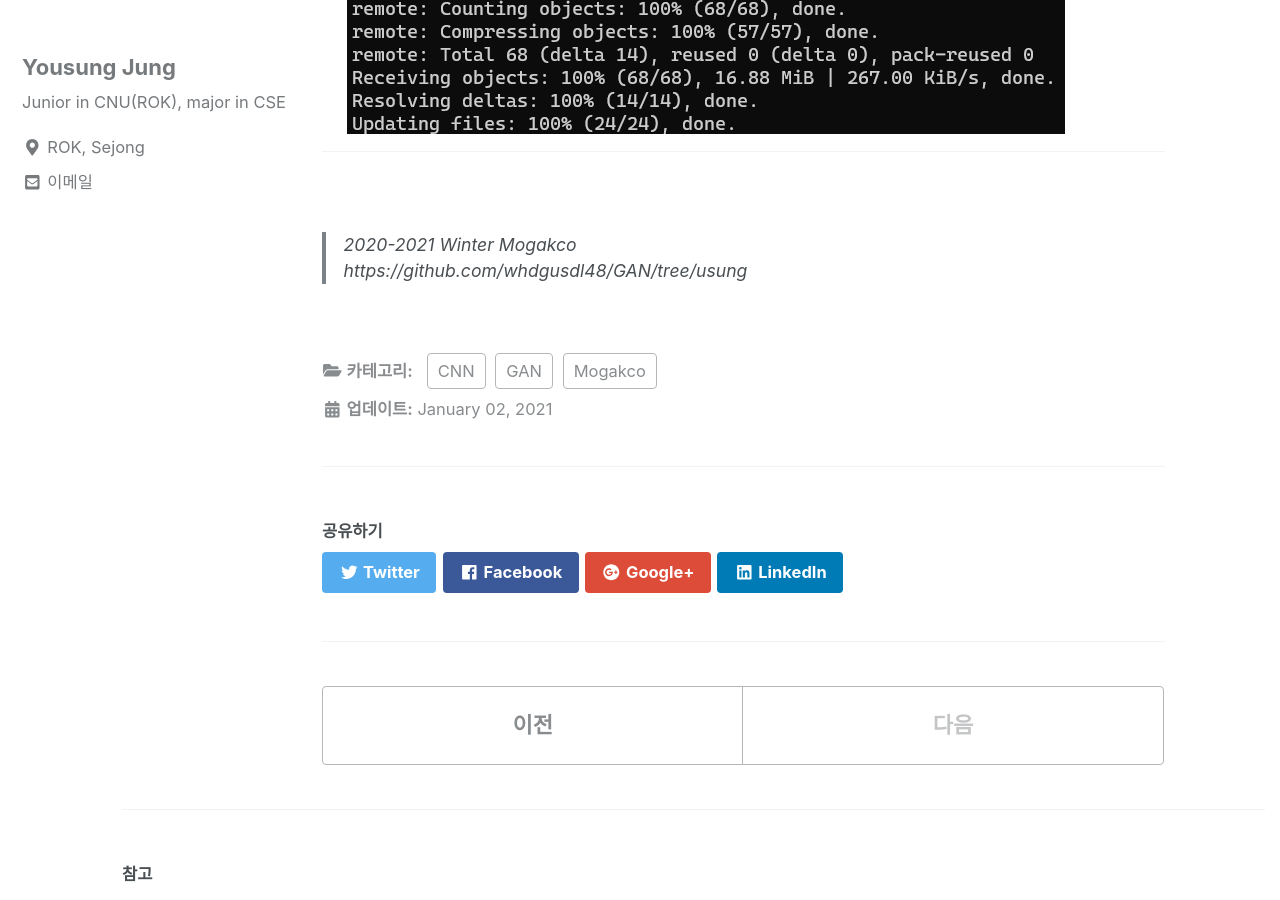
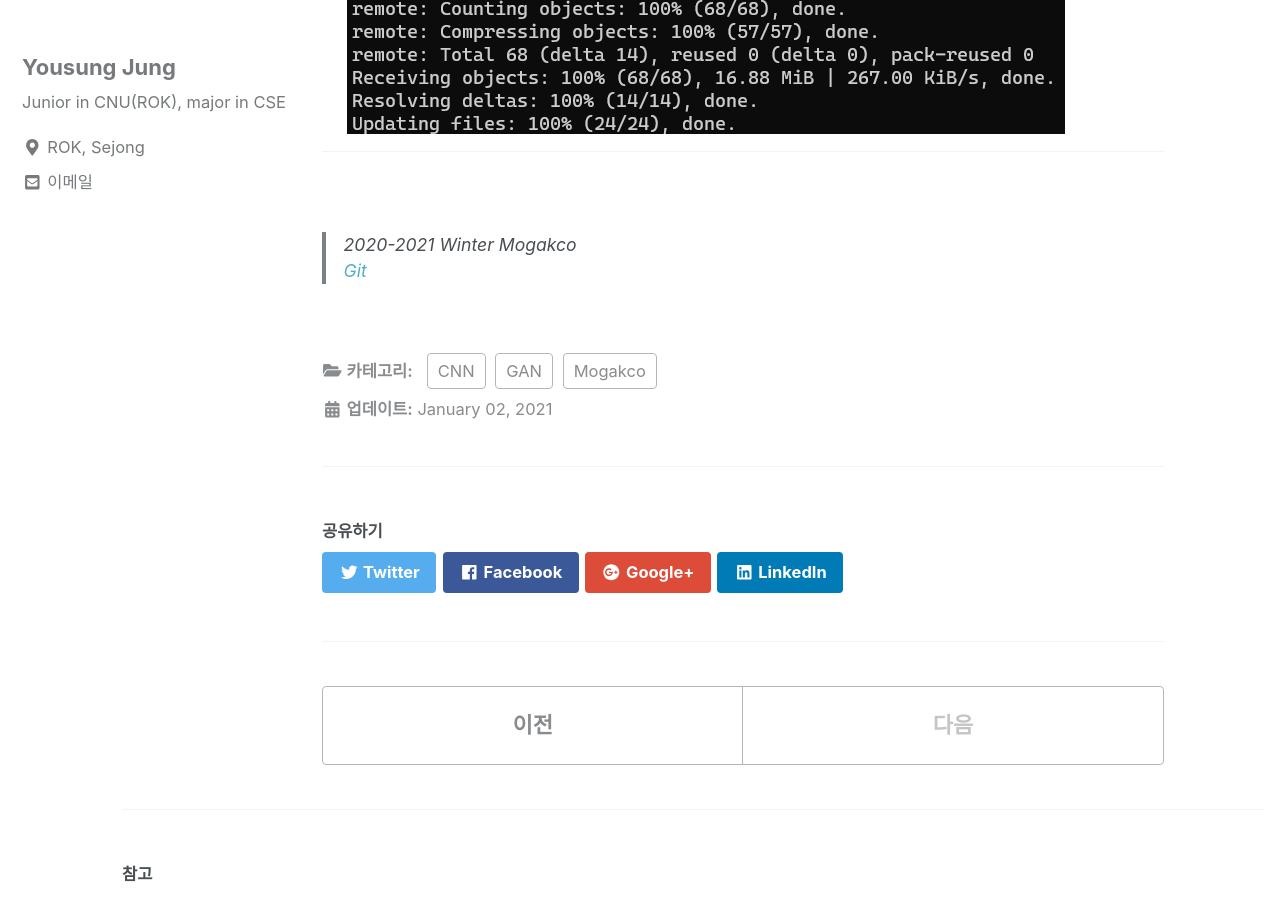
Before and after one commit to can019/can019.github.io, a Jekyll site: the page built from _posts/2020-12-27-Mogakco_2.md, in a window 1280 px wide and 900 px high, scrolled down 2167 px. Built offline with Jekyll 4.4.1, drawn with Linux system fonts in a browser that asks for light colours; nearby versions of some CDN libraries.

Commit message:
git link to a tag

```diff
--- a/_posts/2020-12-27-Mogakco_2.md
+++ b/_posts/2020-12-27-Mogakco_2.md
@@ -59,7 +59,7 @@ categories: Mogakco CNN GAN
   <div><!--<blockquote-->
     <blockquote>
       2020-2021 Winter Mogakco<br/>
-      https://github.com/whdgusdl48/GAN/tree/usung
+      <a href="https://github.com/whdgusdl48/GAN/tree/usung"> Git </a>
     </blockquote>
   </div><!--<blockquote-->
 </div><!--biggest-->
```
